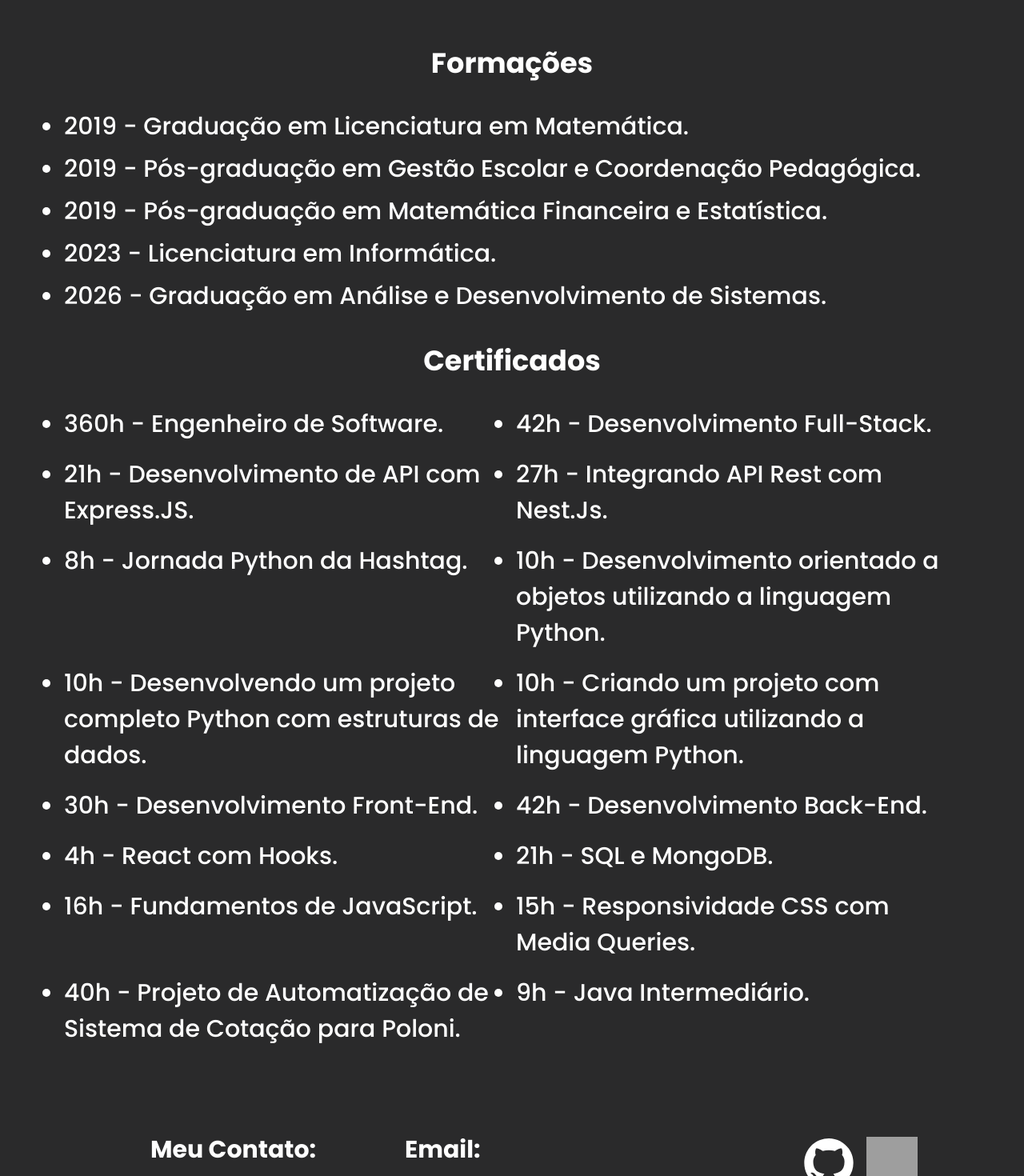
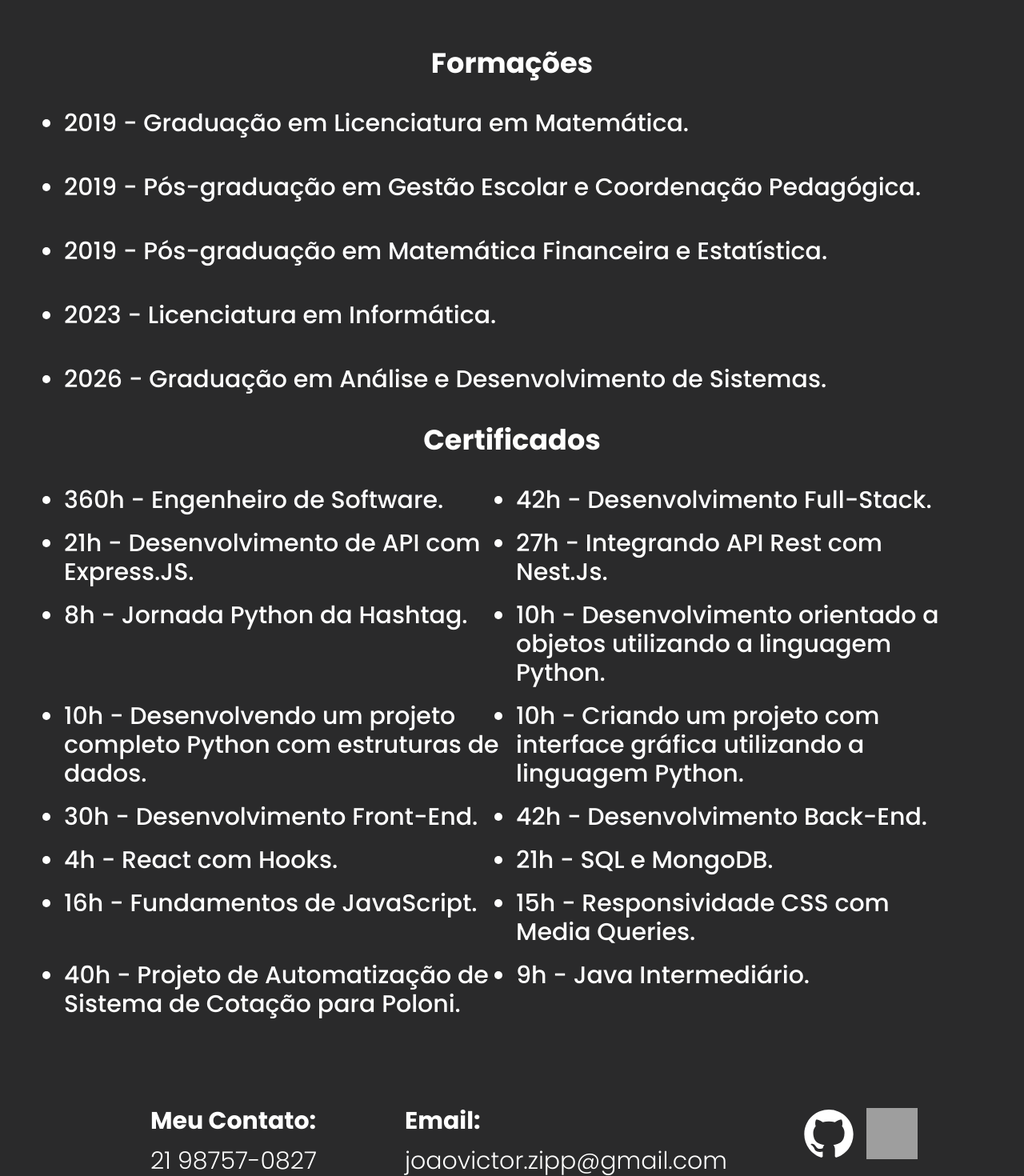
Before and after one commit to joaovictormedina/Portfolio-joaovictormedina, a React (Vite) app: page / in a window 1280 px wide. Shown: the part 3900-5370 px from the top of the page at 80% size. Built offline with nearby package versions, Linux system fonts and the light colour scheme; no server answers; grey boxes are pictures that could not be loaded.

Commit message:
modifying the structure and adding new features

```diff
--- a/src/components/about/about.css
+++ b/src/components/about/about.css
@@ -5,6 +5,7 @@
     text-align: start;
     padding-left: 60px;
     padding-right: 60px;
+    line-height: 1.2;
 }
 
 .education-list li {
@@ -21,6 +22,7 @@
     text-align: start;
     padding-left: 60px;
     padding-right: 60px;
+    line-height: 1.2;
 }
 
 .certificates-list li {
--- a/src/components/about/formacoes.jsx
+++ b/src/components/about/formacoes.jsx
@@ -15,21 +15,25 @@ const Formacoes = () => {
             ? "2019 - Graduação em Licenciatura em Matemática."
             : "2019 - Bachelor's Degree in Mathematics Education."}
         </li>
+        <br />
         <li>
           {isPort
             ? "2019 - Pós-graduação em Gestão Escolar e Coordenação Pedagógica."
             : "2019 - Postgraduate in School Management and Pedagogical Coordination."}
         </li>
+        <br />
         <li>
           {isPort
             ? "2019 - Pós-graduação em Matemática Financeira e Estatística."
             : "2019 - Postgraduate in Financial Mathematics and Statistics."}
         </li>
+        <br />
         <li>
           {isPort
             ? "2023 - Licenciatura em Informática."
             : "2023 - Bachelor's Degree in Information Technology."}
         </li>
+        <br />
         <li>
           {isPort
             ? "2026 - Graduação em Análise e Desenvolvimento de Sistemas."
```
